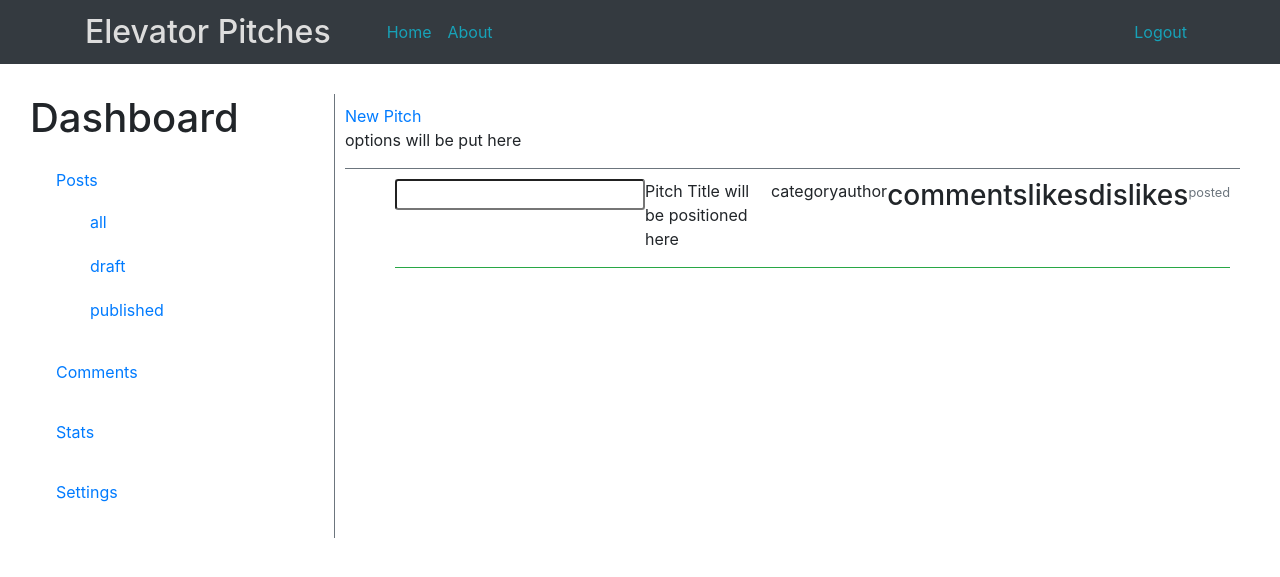
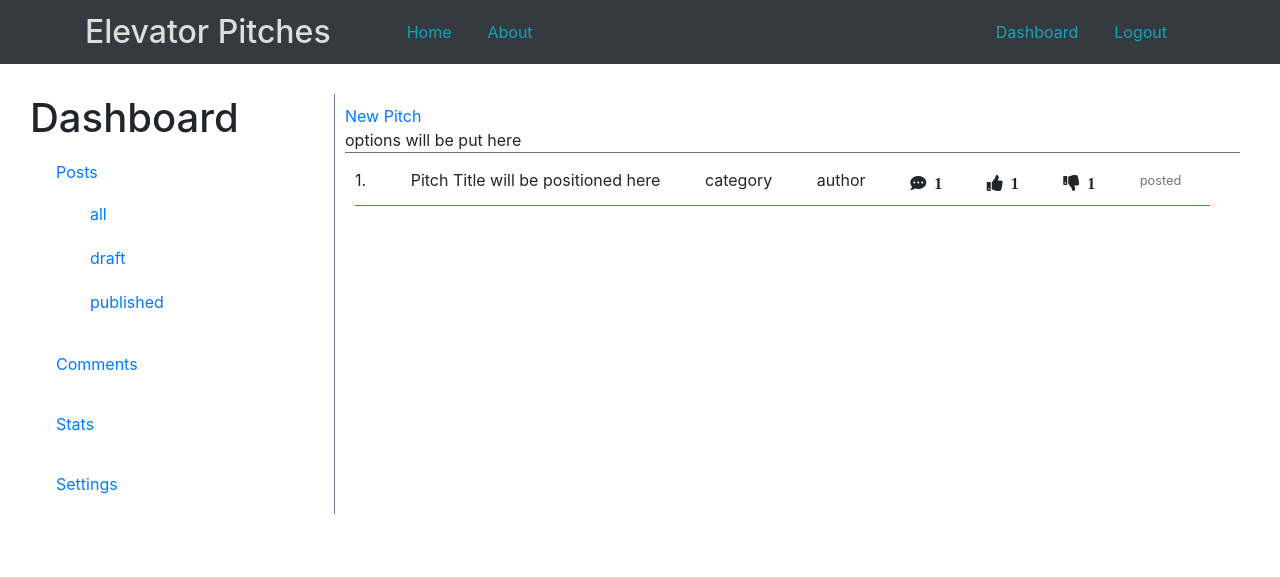
Before and after one commit to IreriVIkki/PitchesIP, a Flask app: page /user/dashboard in a window 1280 px wide. Shown: the top 577 px of the page. Run offline with Flask 2, Linux system fonts and the light colour scheme; the visitor is signed in with stand-in values (Sample User, id 1); some libraries are stand-ins or nearby versions.

Commit message:
added some styling to the post items in the dashbord face

```diff
--- a/app/static/css/main.css
+++ b/app/static/css/main.css
@@ -41,6 +41,62 @@ h1,
 p,
 a,
 h2,
-h3 {
-    margin-bottom: 0;
+h3,
+label {
+    margin-bottom: 0% !important;
 }
+
+li,
+h1,
+p,
+a,
+h2,
+h3,
+label {
+    margin-right: 1.25rem !important;
+}
+
+.pitch-dashboard {
+    width: 100%;
+    display: grid;
+    grid-auto-columns: 1fr 12fr 3fr 3fr 2fr 2fr 2fr 3fr;
+    grid-template-areas: 'a b c d e f g h'
+}
+
+.pitch-index {
+    grid-area: a
+}
+
+.pitch-title {
+    grid-area: b
+}
+
+.pitch-category {
+    grid-area: c
+}
+
+.pitch-author {
+    grid-area: d
+}
+
+.pitch-comments {
+    grid-area: e
+}
+
+.pitch-likes {
+    grid-area: f
+}
+
+.pitch-dislikes {
+    grid-area: g
+}
+
+.pitch-date {
+    grid-area: h
+}
+
+.fa,
+.fas,
+.far {
+    font-size: 16px;
+}
--- a/app/templates/dashboard.html
+++ b/app/templates/dashboard.html
@@ -38,17 +38,31 @@
                 <p>options will be put here</p>
             </div>
             <div class="pitch-items">
-                <ul>
+                <ul class="pl-0 ">
                     <li>
-                        <div class="border-bottom d-inline-flex border-success">
-                            <input type="text" class="form-check form-control-sm">
-                            <p>Pitch Title will be positioned here</p>
-                            <p>category</p>
-                            <p>author</p>
-                            <h3>comments</h3>
-                            <h3>likes</h3>
-                            <h3>dislikes</h3>
-                            <p>
+                        <div class="border-bottom d-inline-flex border-success pb-2 pitch-dashboard flex-fill">
+                            <label class="d-flex align-items-center pitch-index flex-fill" for="number">1.</label>
+                            <p class="d-flex align-items-center pitch-title flex-fill">
+                                <span>Pitch Title will be positioned here</span>
+                            </p>
+                            <p class="d-flex align-items-center pitch-category flex-fill">category</p>
+                            <p class="d-flex align-items-center pitch-author flex-fill">author</p>
+                            <h3 class="d-flex align-items-center pitch-comments flex-fill"><span>
+                                    <i class="fas fa-comment-dots">
+                                        <span class="ml-1">1</span>
+                                    </i>
+                                </span></h3>
+                            <h3 class="d-flex align-items-center pitch-likes flex-fill">
+                                <span><i class="fas fa-thumbs-up">
+                                        <span class="ml-1">1</span>
+                                    </i></span>
+                            </h3>
+                            <h3 class="d-flex align-items-center pitch-dislikes flex-fill">
+                                <span><i class="fas fa-thumbs-down">
+                                        <span class="ml-1">1</span>
+                                    </i></span>
+                            </h3>
+                            <p class="d-flex align-items-center pitch-date flex-fill mr-1">
                                 <small class="text-muted">
                                     posted
                                 </small>
--- a/app/templates/layout.html
+++ b/app/templates/layout.html
@@ -9,6 +9,8 @@
         crossorigin="anonymous">
     <link rel="stylesheet" href="{{ url_for('static', filename='css/main.css') }}">
     <link rel="stylesheet" href="{{ url_for('static', filename='css/bootstrap.css') }}">
+    <link rel="stylesheet" href="https://use.fontawesome.com/releases/v5.3.1/css/all.css" integrity="sha384-mzrmE5qonljUremFsqc01SB46JvROS7bZs3IO2EmfFsd15uHvIt+Y8vEf7N7fWAU"
+        crossorigin="anonymous">
     <title>Document</title>
 </head>
 
--- a/app/templates/navbar.html
+++ b/app/templates/navbar.html
@@ -15,6 +15,7 @@
             <!-- Navbar Right Side -->
             <div class="navbar-nav">
                 {% if current_user.is_authenticated %}
+                <a class="nav-item nav-link text-info" href="{{ url_for('main.dashboard') }}">Dashboard</a>
                 <a class="nav-item nav-link text-info" href="{{ url_for('auth.logout') }}">Logout</a>
                 {% else %}
                 <a class="nav-item nav-link text-info" href="{{ url_for('auth.login') }}">Login</a>
```
